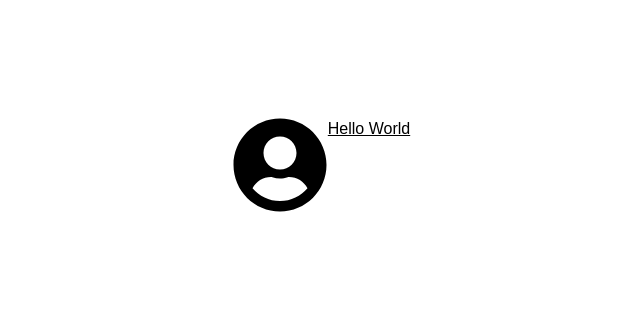
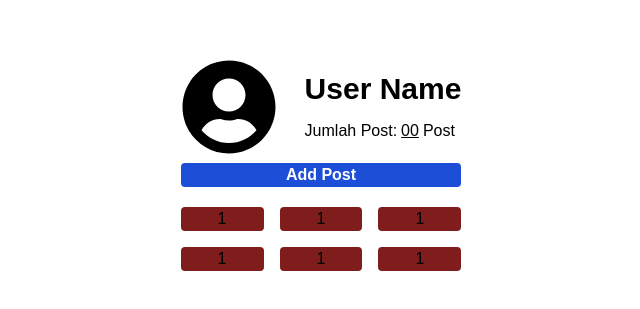
Before and after one commit to GMarcell/firebase-instagram-clone, a React (Create React App) app: page / in a window 1280 px wide. Shown: the part 235-544 px from the top of the page, without its empty margins (319-959 px from the left). Built offline with nearby package versions, Linux system fonts and the light colour scheme.

Commit message:
template view

```diff
--- a/src/App.js
+++ b/src/App.js
@@ -5,9 +5,31 @@ import './App.css';
 function App() {
   return (
     <div className="App">
-      <div className='flex'>
-        <FontAwesomeIcon icon={faUserCircle} size='6x' />
-        <h1 className='underline'>Hello World</h1>
+      <div>
+        <div>
+          <div className='flex'>
+            <FontAwesomeIcon icon={faUserCircle} size='6x' />
+            <div className='my-auto ml-7'>
+              <h1 className='text-3xl font-bold'>User Name</h1>
+              <h1 className='text-left mt-3'>
+                Jumlah Post:
+                <span className='underline mx-1'>
+                  00
+                </span>
+                Post
+              </h1>
+            </div>
+          </div>
+          <button className='bg-blue-700 w-full rounded text-white font-bold mt-2'>Add Post</button>
+        </div>
+        <div className='grid grid-flow-row grid-cols-3 gap-4 mt-5'>
+          <div className='bg-red-900 rounded'>1</div>
+          <div className='bg-red-900 rounded'>1</div>
+          <div className='bg-red-900 rounded'>1</div>
+          <div className='bg-red-900 rounded'>1</div>
+          <div className='bg-red-900 rounded'>1</div>
+          <div className='bg-red-900 rounded'>1</div>
+        </div>
       </div>
     </div>
   );
```
